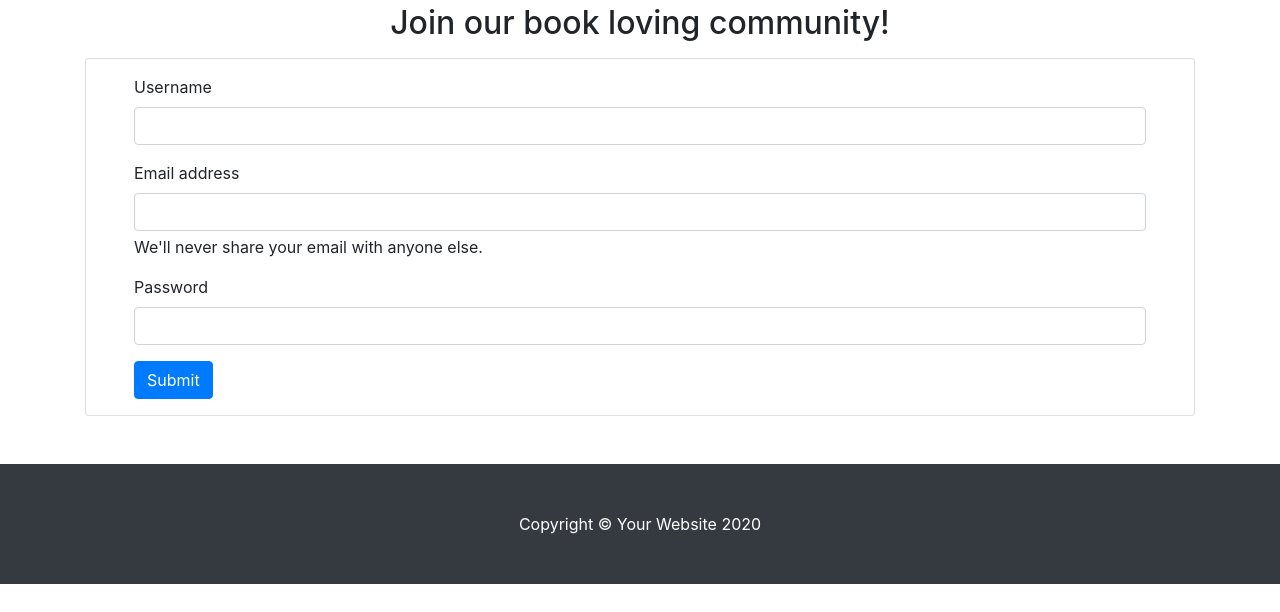
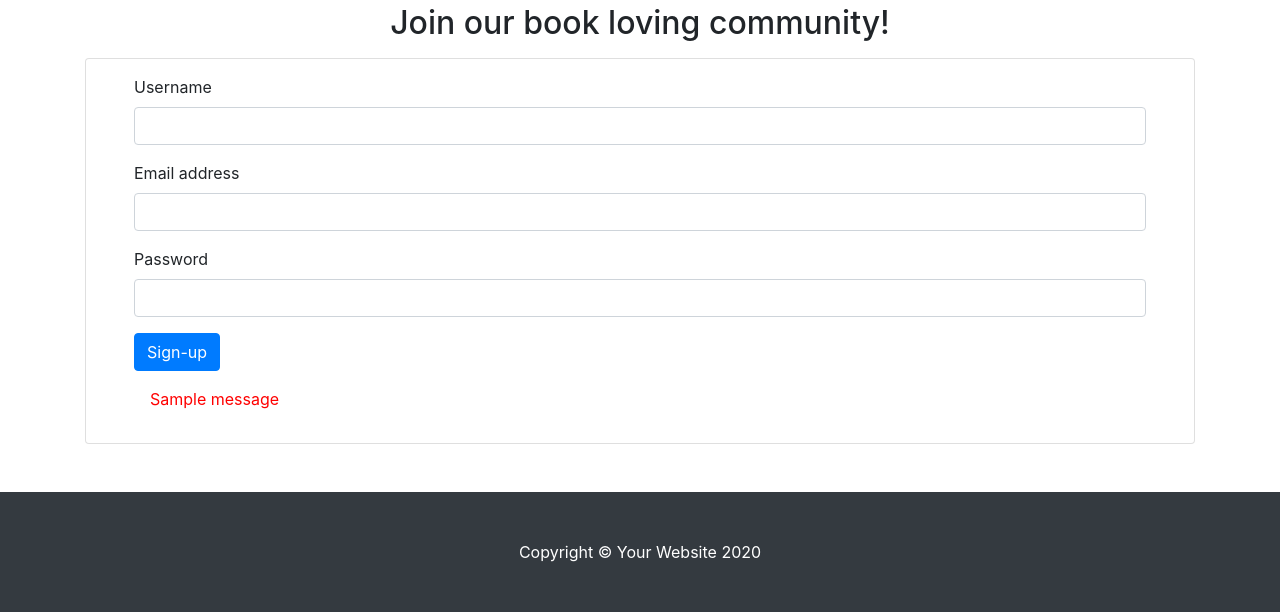
Before and after one commit to Ryanwatson1991/msp-3-pulp-pixels, a Flask app: page /sign_up in a window 1280 px wide. Shown: the part 588-1200 px from the top of the page. Before the commit the page ends 1172 px from the top, so only its background shows below. Run offline with Flask 2, Linux system fonts and the light colour scheme; one stand-in notice (Sample message) is shown; some libraries are stand-ins or nearby versions.

Commit message:
Add Register functionality

```diff
--- a/app.py
+++ b/app.py
@@ -32,12 +32,20 @@ def sign_up():
         existing_user = mongo.db.users.find_one(
             {"username": request.form.get("username").lower()})
 
+        existing_email = mongo.db.users.find_one(
+            {"email": request.form.get("email").lower()})
+
         if existing_user:
-            flash("Username already exists")
+            flash("Username or email already in use")
+            return redirect(url_for("sign_up"))
+
+        elif existing_email:
+            flash("Username or email already in use")
             return redirect(url_for("sign_up"))
 
         sign_up = {
             "username": request.form.get("username").lower(),
+            "email": request.form.get("email").lower(),
             "password": generate_password_hash(request.form.get("password"))
         }
         mongo.db.users.insert_one(sign_up)
--- a/static/css/style.css
+++ b/static/css/style.css
@@ -1,3 +1,7 @@
 .center-text {
     text-align: center;
 }
+
+.red {
+    color: red;
+}
--- a/templates/base.html
+++ b/templates/base.html
@@ -7,7 +7,7 @@
     <link rel="stylesheet" href="{{ url_for('static', filename='css/clean-blog.min.css') }}" type="text/css">
     <link rel="stylesheet" href="{{ url_for('static', filename='css/modern-business.css')  }}" type="text/css">
     <link rel="stylesheet" href="static/css/style.css">
-    <title>Book Reviews</title>
+    <title>The Pixel Pages</title>
 </head>
 <body>
     <body>
--- a/templates/sign_up.html
+++ b/templates/sign_up.html
@@ -13,22 +13,29 @@
                         <!--Username Field-->
                         <div class="mb-3">
                             <label for="username" class="form-label">Username</label>
-                            <input id="username" name="username" type="text" class="form-control">
-
+                            <input id="username" name="username" type="text" class="form-control" minlength="6" maxlength="20" pattern="^[a-zA-Z0-9]{6,20}$" required>
                         </div>
                         <!--Email Field-->
                         <div class="mb-3">
                             <label for="email" class="form-label">Email address</label>
-                            <input type="email" name="email" class="form-control" id="email" aria-describedby="emailHelp">
-                            <div id="emailHelp" class="form-text">We'll never share your email with anyone else.</div>
-                        </div>
+                            <input type="email" name="email" class="form-control" id="email" aria-describedby="emailHelp" required>
+                            </div>
                         <!--Password Field-->
                         <div class="mb-3">
-                            <label for="password" class="form-label">Password</label>
-                            <input type="password" name="password" class="form-control" id="password">
+                            <label for="password" class="form-label" required>Password</label>
+                            <input type="password" name="password" class="form-control" id="password" minlength="6" required>
                         </div>
                         <!--Submit button-->
-                        <button type="submit" class="btn btn-primary">Submit</button>
+                        <button type="submit" class="btn btn-primary">Sign-up</button>
+                        <div class="m-3 red">
+                            {% with messages = get_flashed_messages() %}
+                                {% if messages %}
+                                    {% for message in messages %}
+                                        <p class="light-blue lighten-4 center-align">{{ message }}</p>
+                                    {% endfor %}
+                                {% endif %}
+                            {% endwith %}
+                        </div>
                     </form>
                 </div>
             </div>
```
Also changed, not shown: templates/index.html (line endings or trailing spaces).
